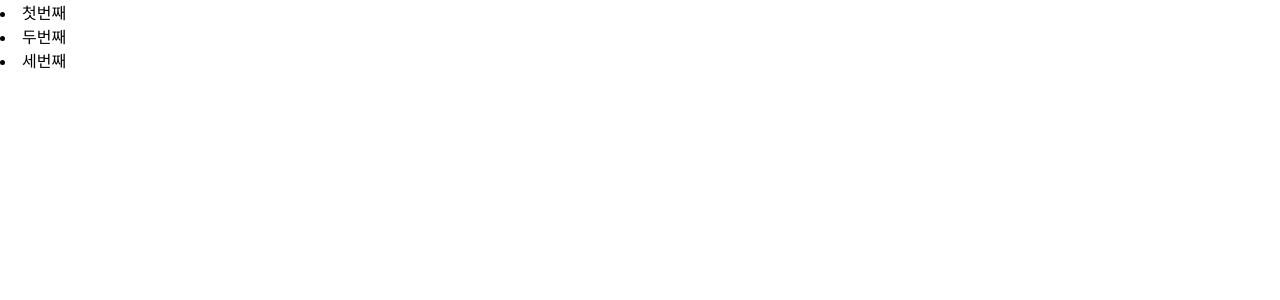
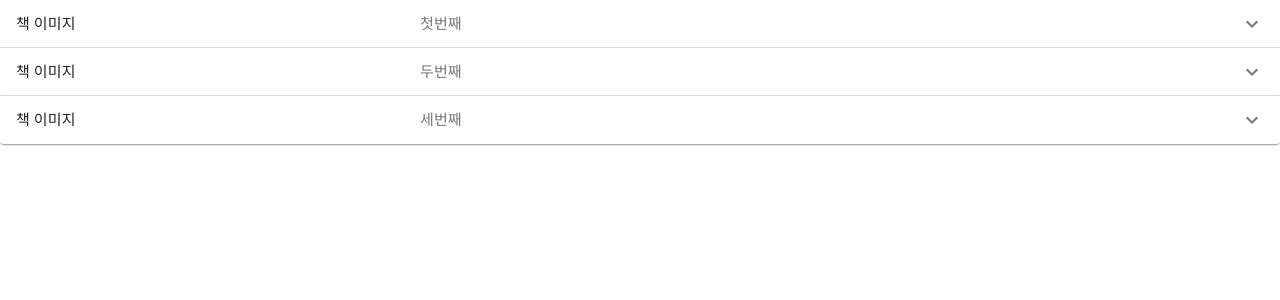
Before and after one commit to jellybrown/amazing-book-search, a React (Create React App) app: page / in a window 1280 px wide. Shown: the top 300 px of the page. Built offline with nearby package versions, Linux system fonts and the light colour scheme.

Commit message:
accordion 적용

```diff
--- a/src/components/bookList.js
+++ b/src/components/bookList.js
@@ -1,4 +1,25 @@
 import React from "react";
+import { makeStyles } from "@material-ui/core/styles";
+import Accordion from "@material-ui/core/Accordion";
+import AccordionDetails from "@material-ui/core/AccordionDetails";
+import AccordionSummary from "@material-ui/core/AccordionSummary";
+import Typography from "@material-ui/core/Typography";
+import ExpandMoreIcon from "@material-ui/icons/ExpandMore";
+
+const useStyles = makeStyles((theme) => ({
+  root: {
+    width: "100%",
+  },
+  heading: {
+    fontSize: theme.typography.pxToRem(15),
+    flexBasis: "33.33%",
+    flexShrink: 0,
+  },
+  secondaryHeading: {
+    fontSize: theme.typography.pxToRem(15),
+    color: theme.palette.text.secondary,
+  },
+}));
 
 const BookList = () => {
   const books = [
@@ -18,12 +39,45 @@ const BookList = () => {
       price: "33,000",
     },
   ];
+  const classes = useStyles();
+  const [expanded, setExpanded] = React.useState(false);
+
+  const handleChange = (panel) => (event, isExpanded) => {
+    setExpanded(isExpanded ? panel : false);
+  };
   return (
-    <div>
-      {books.map((book) => (
-        <li>{book.name}</li>
-      ))}
-    </div>
+    <>
+      <div className={classes.root}>
+        {books.map((book) => (
+          //   <li key={book.id}>
+          //     <span>이름 {book.name}</span>
+          //     <span>가격 {book.price}</span>
+          //   </li>
+          <Accordion
+            key={book.id}
+            expanded={expanded === `panel${book.id}`}
+            onChange={handleChange(`panel${book.id}`)}
+          >
+            <AccordionSummary
+              expandIcon={<ExpandMoreIcon />}
+              aria-controls="panel1bh-content"
+              id="panel1bh-header"
+            >
+              <Typography className={classes.heading}>책 이미지</Typography>
+              <Typography className={classes.secondaryHeading}>
+                {book.name}
+              </Typography>
+            </AccordionSummary>
+            <AccordionDetails>
+              <Typography>
+                Nulla facilisi. Phasellus sollicitudin nulla et quam mattis
+                feugiat. Aliquam eget maximus est, id dignissim quam.
+              </Typography>
+            </AccordionDetails>
+          </Accordion>
+        ))}
+      </div>
+    </>
   );
 };
 
```
Also changed, not shown: 1 other file (tests, documents, lock files or other folders).
